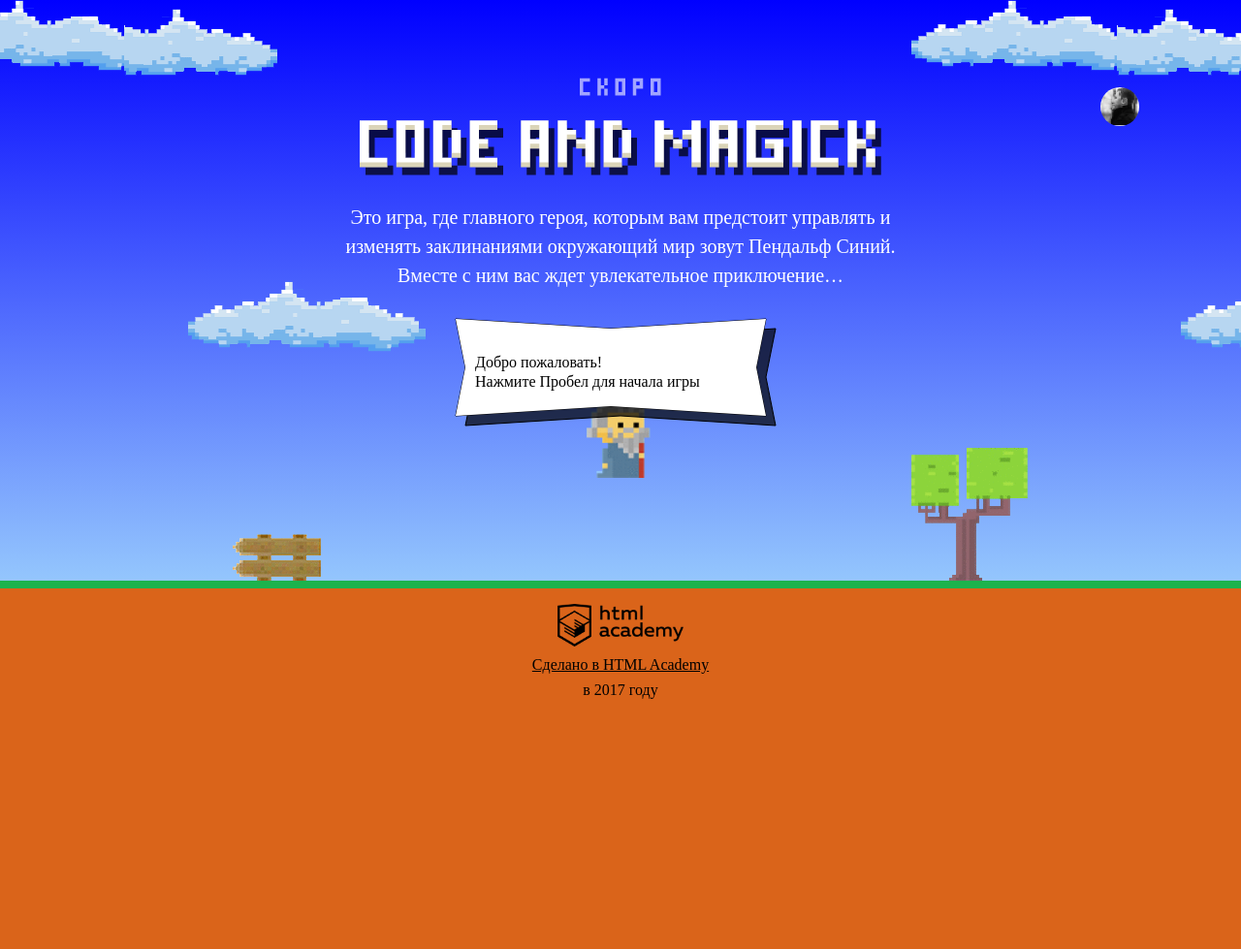
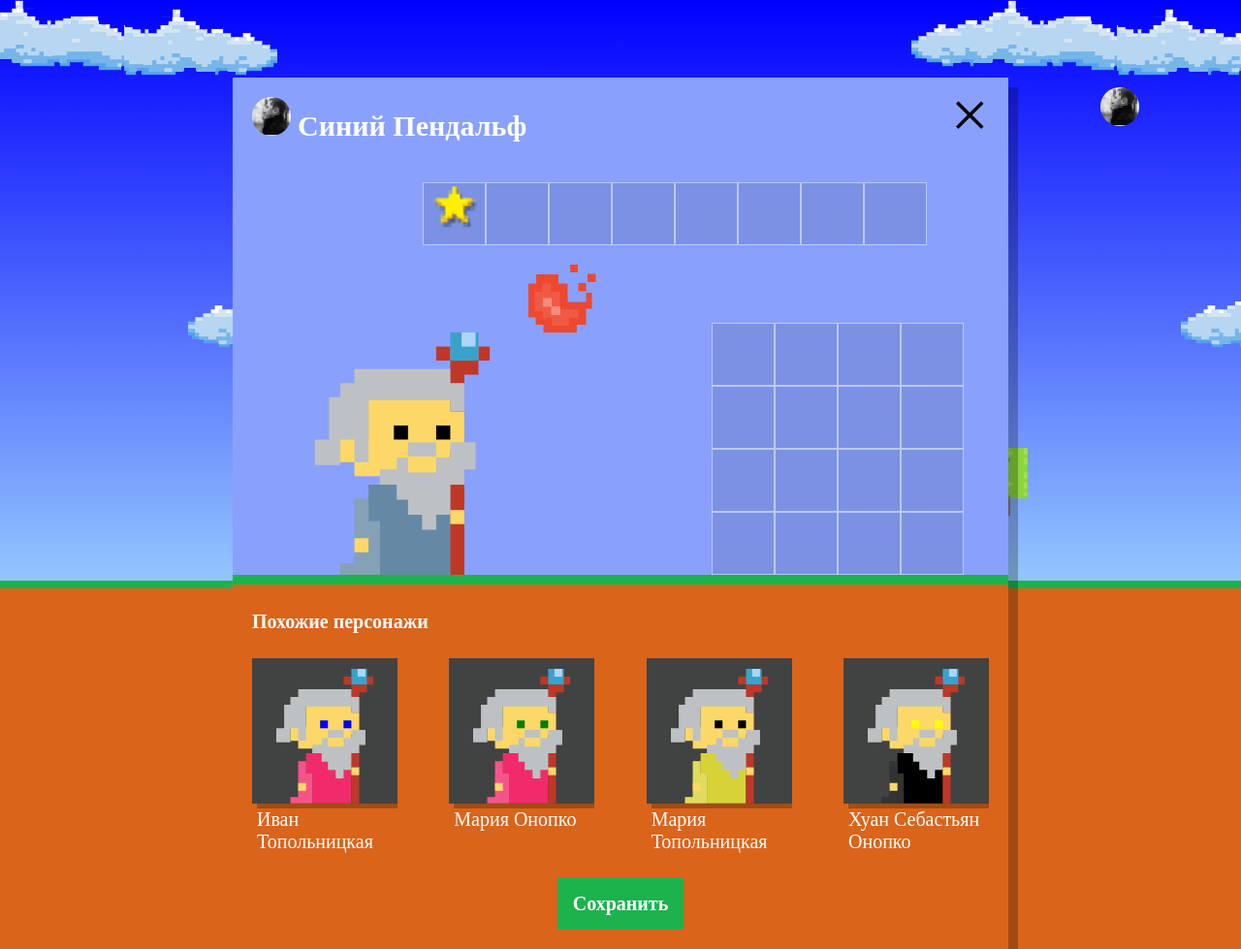
Before and after one commit to Odlopez/615813-code-and-magick, a website: page index.html in a window 1280 px wide. Shown: the whole page at 97% size. Before the commit the page ends 800 px from the top, so only its background shows below. Drawn offline with Linux system fonts and the light colour scheme; a web font is replaced by a local one.

Commit message:
Создает скрипт для окна настройки персонажа

```diff
--- a/index.html
+++ b/index.html
@@ -205,6 +205,7 @@
   }
 </script>
 <script src="js/stat.js"></script>
+<script src="js/setup.js"></script>
 <script src="js/game.js"></script>
 </body>
 </html>
--- /dev/null
+++ b/js/setup.js
@@ -0,0 +1,56 @@
+'use strict';
+
+var settingsWindow = document.querySelector('.setup');
+var WIZARD_NAMES = ['Иван', 'Хуан Себастьян', 'Мария', 'Кристоф', 'Виктор', 'Юлия', 'Люпита', 'Вашингтон'];
+var WIZARD_SURNAMES = ['да Марья', 'Верон', 'Мирабелла', 'Вальц', 'Онопко', 'Топольницкая', 'Нионго', 'Ирвин'];
+var COAT_COLORS = ['rgb(101, 137, 164)', 'rgb(241, 43, 107)', 'rgb(146, 100, 161)', 'rgb(56, 159, 117)', 'rgb(215, 210, 55)', 'rgb(0, 0, 0)'];
+var EYES_COLORS = ['black', 'red', 'blue', 'yellow', 'green'];
+var similarCharacters = document.querySelector('.setup-similar');
+var similarListElement = similarCharacters.querySelector('.setup-similar-list');
+var similarWizardTemplate = document.querySelector('#similar-wizard-template').content.querySelector('.setup-similar-item');
+
+var getRandomArrayElement = function (arr) {
+  var randomIndexNumber = Math.floor(Math.random() * arr.length);
+
+  return arr[randomIndexNumber];
+};
+
+var generateWizardsParameters = function (number) {
+  var wizardsParameters = [];
+
+  for (var i = 0; i < number; i++) {
+    var wizardOptions = {};
+
+    wizardOptions.name = getRandomArrayElement(WIZARD_NAMES) + ' ' + getRandomArrayElement(WIZARD_SURNAMES);
+    wizardOptions.coatColor = getRandomArrayElement(COAT_COLORS);
+    wizardOptions.eyesColor = getRandomArrayElement(EYES_COLORS);
+
+    wizardsParameters.push(wizardOptions);
+  }
+
+  return wizardsParameters;
+};
+
+var renderWizard = function (wizard) {
+  var randomWizard = similarWizardTemplate.cloneNode(true);
+
+  randomWizard.querySelector('.setup-similar-label').textContent = wizard.name;
+  randomWizard.querySelector('.wizard-coat').style.fill = wizard.coatColor;
+  randomWizard.querySelector('.wizard-eyes').style.fill = wizard.eyesColor;
+
+  return randomWizard;
+};
+
+settingsWindow.classList.remove('hidden');
+
+var wizards = generateWizardsParameters(4);
+
+var fragment = document.createDocumentFragment();
+
+for (var i = 0; i < 4; i++) {
+  fragment.appendChild(renderWizard(wizards[i]));
+}
+
+similarListElement.appendChild(fragment);
+
+similarCharacters.classList.remove('hidden');
--- a/js/stat.js
+++ b/js/stat.js
@@ -1,4 +1,5 @@
 'use strict';
+
 var getMaxTime = function (arr) {
   var maxTime = arr[0] || 0;
 
```
